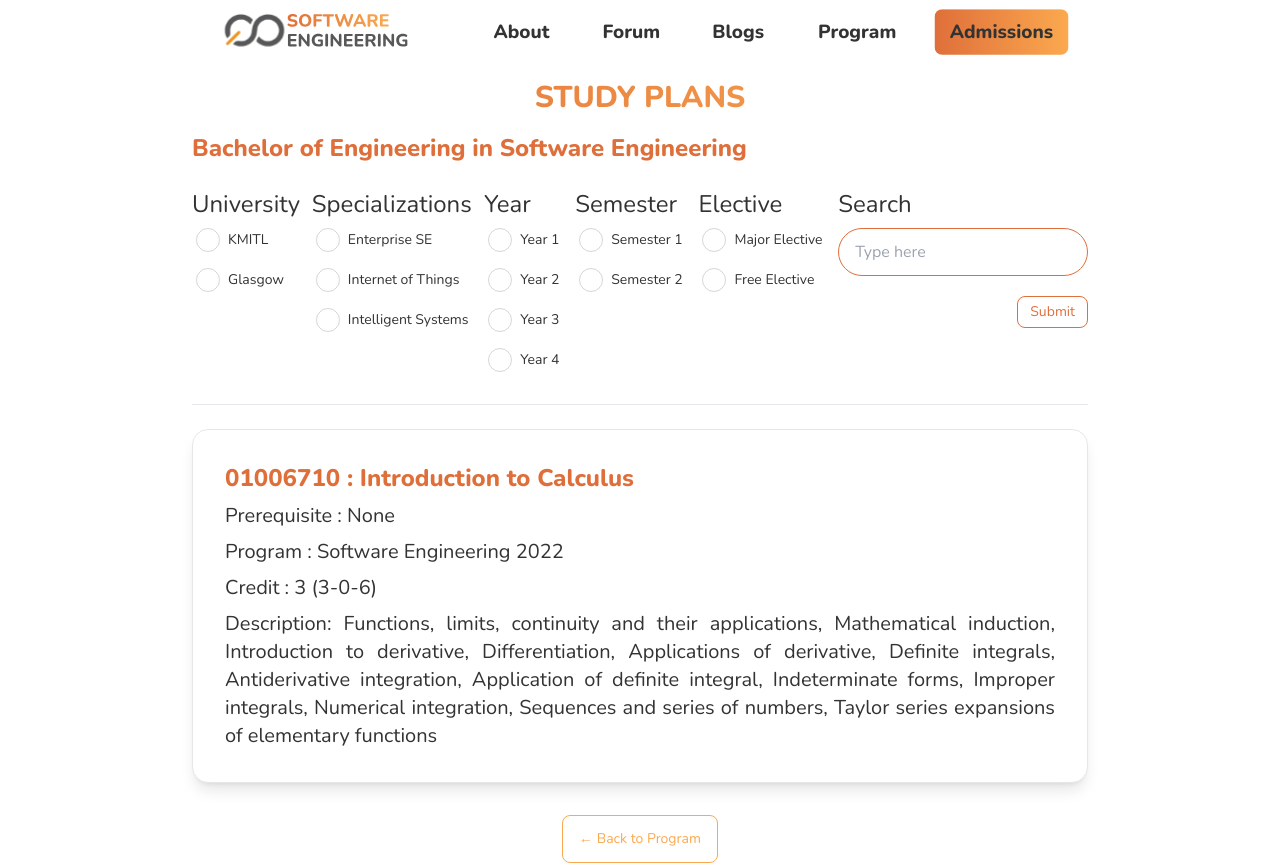
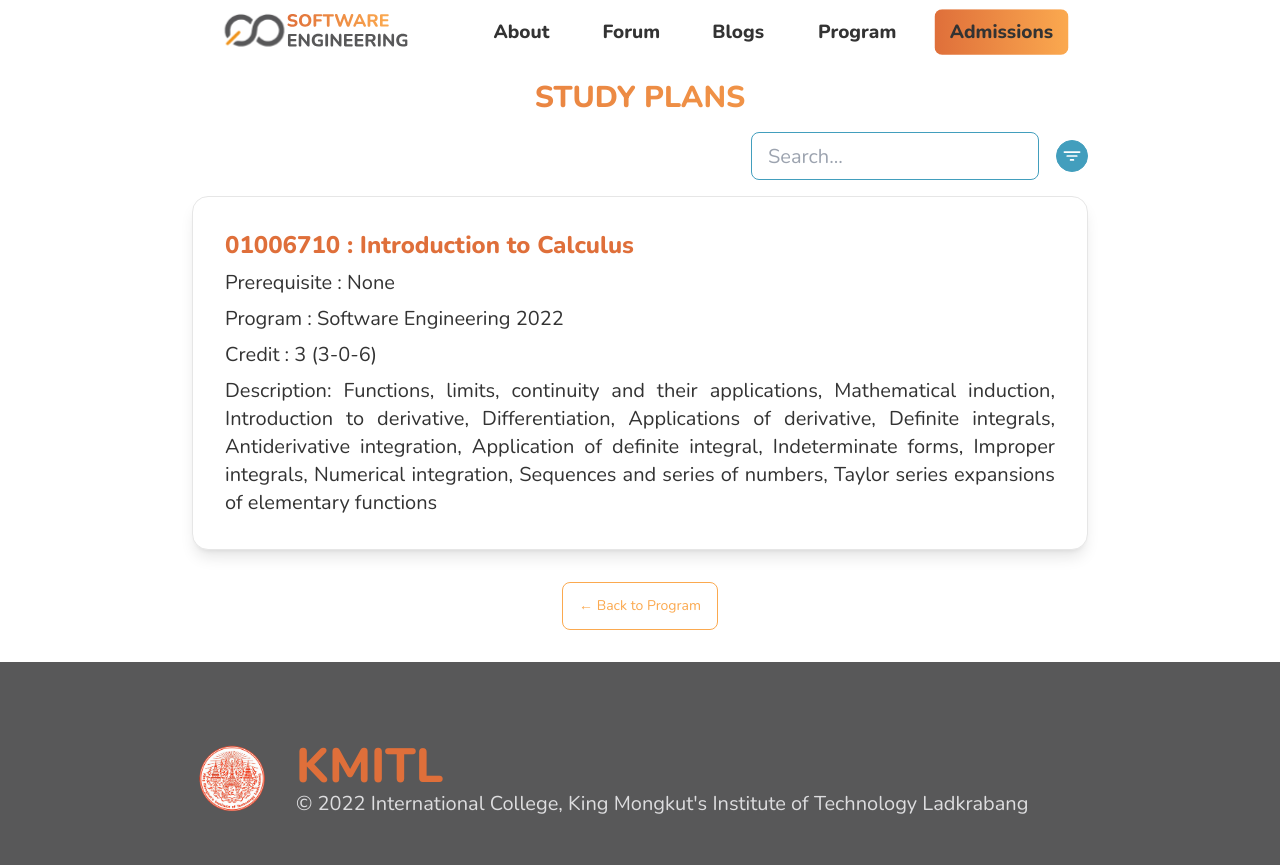
Before and after one commit to neneprm/SE-WEBSITE, a Next.js app in the folder client/: page /program/study-plans in a window 1280 px wide. Shown: the top 865 px of the page. Built offline with nearby package versions, Linux system fonts and the light colour scheme.

Commit message:
Remove file and rename

```diff
--- a/client/pages/program/study-plans.tsx
+++ b/client/pages/program/study-plans.tsx
@@ -1,190 +1,170 @@
 import Head from "next/head"
 import Link from "next/link"
+import { useState } from "react"
+
+import { BsFillFilterCircleFill } from "react-icons/bs"
+import { BiSearch } from "react-icons/bi"
+import { IoMdClose } from "react-icons/io"
+import { IoFilter } from "react-icons/io5"
 
 import { H3, H4, P } from "../components/headers"
 import SubjectCard from "../components/Cards/SubjectCard"
 import BorderButton from "../components/Buttons/BorderButton"
+import FloatingScrollButton from "../components/Buttons/FloatingScrollButton"
+import RadioLabel from "../components/RadioLabel"
 
-const StudyPlans = () => {
+const StudyPlans2 = () => {
+  const [isChecked, setIsChecked] = useState(false)
+  const handleChange = () => {
+    setIsChecked(!isChecked)
+  }
+
   return (
     <>
       <Head>
         <title>SE Study Plans | KMITL</title>
         <link rel="icon" href="/favicon.ico" />
       </Head>
+
+      <FloatingScrollButton />
+
       <section className="container mx-auto my-4">
         <H3 style="text-gradient font-bold text-center" text="STUDY PLANS" />
       </section>
 
-      <section className="mb-8">
-        <H4
-          style="text-primary font-bold"
-          text="Bachelor of Engineering in Software Engineering "
+      <section className="">
+        <div className="flex justify-between md:justify-end space-x-4 mb-4 items-center">
+          {/* Search bar */}
+          <div className="input p-0 ml-2 flex items-center">
+            <input
+              type="search"
+              placeholder="Search..."
+              className="input input-bordered input-accent input-sm lg:input-md lg:w-72 text-sm sm:text-base md:text-lg lg:text-xl 2xl:text-2xl"
             />
-        <br />
-        <div className="flex">
-          <div className="flex-auto">
-            <H4 style="text-base" text="University" />
-            <div className="flex">
-              <label className="label cursor-pointer ">
-                <input
-                  type="radio"
-                  name="university"
-                  className="radio checked:bg-primary mr-2"
-                />
-                <span className="label-text">KMITL</span>
+          </div>
+          {/* Filter */}
+          <label className="btn btn-circle btn-accent btn-sm swap swap-rotate">
+            <input type="checkbox" onChange={handleChange} />
+            <IoFilter className="swap-off text-base-100  text-lg" />
+            <IoMdClose className="swap-on text-base-100 text-lg" />
           </label>
         </div>
-            <div className="flex">
-              <label className="label cursor-pointer">
-                <input
-                  type="radio"
-                  name="university"
-                  className="radio checked:bg-primary mr-2"
+
+        {/* Filter Card */}
+        {isChecked && (
+          <div className="card bg-base-100 card-bordered shadow-lg card-body mb-8">
+            <div className="flex flex-col xl:flex-row xl:justify-between 2xl:justify-evenly">
+              {/* Program */}
+              <div className="form-control">
+                <H4 text="Program" style="ml-1 mb-2 font-bold text-accent" />
+                <RadioLabel
+                  idfor="kmitl-program"
+                  group="program"
+                  text="KMITL"
+                  check={true}
                 />
-                <span className="label-text">Glasgow</span>
-              </label>
+                <RadioLabel
+                  idfor="glasgow-program"
+                  group="program"
+                  text="KMITL-Glasgow"
+                  check={false}
+                />
               </div>
+
+              {/* Specializations */}
+              <div className="form-control">
+                <H4
+                  text="Specializations"
+                  style="ml-1 mb-2 font-bold text-accent"
+                />
+                <RadioLabel
+                  idfor="metaverse-se"
+                  group="specializations"
+                  text="Metaverse SE"
+                  check={true}
+                />
+                <RadioLabel
+                  idfor="industrial-iot"
+                  group="specializations"
+                  text="Industrial IoT"
+                  check={false}
+                />
+                <RadioLabel
+                  idfor="ai"
+                  group="specializations"
+                  text="AI"
+                  check={false}
+                />
               </div>
-          <div className="flex-auto">
-            <H4 style="text-base" text="Specializations" />
-            <div className="flex">
-              <label className="label cursor-pointer ">
-                <input
-                  type="radio"
-                  name="specializations"
-                  className="radio checked:bg-primary mr-2"
+
+              {/* Year */}
+              <div className="form-control">
+                <H4 text="Year" style="ml-1 mb-2 font-bold text-accent" />
+                <RadioLabel
+                  idfor="year1"
+                  group="year"
+                  text="Year 1"
+                  check={true}
                 />
-                <span className="label-text">Enterprise SE</span>
-              </label>
+                <RadioLabel
+                  idfor="year2"
+                  group="year"
+                  text="Year 2"
+                  check={false}
+                />
+                <RadioLabel
+                  idfor="year3"
+                  group="year"
+                  text="Year 3"
+                  check={false}
+                />
+                <RadioLabel
+                  idfor="year4"
+                  group="year"
+                  text="Year 4"
+                  check={false}
+                />
               </div>
-            <div className="flex">
-              <label className="label cursor-pointer">
-                <input
-                  type="radio"
-                  name="specializations"
-                  className="radio checked:bg-primary mr-2"
+
+              {/* Semester */}
+              <div className="form-control">
+                <H4 text="Semester" style="ml-1 mb-2 font-bold text-accent" />
+                <RadioLabel
+                  idfor="semester1"
+                  group="semester"
+                  text="Semester 1"
+                  check={true}
                 />
-                <span className="label-text">Internet of Things</span>
-              </label>
+                <RadioLabel
+                  idfor="semester2"
+                  group="semester"
+                  text="Semester 2"
+                  check={false}
+                />
               </div>
-            <div className="flex">
-              <label className="label cursor-pointer">
-                <input
-                  type="radio"
-                  name="specializations"
-                  className="radio checked:bg-primary mr-2"
+
+              {/* Elective */}
+              <div className="form-control">
+                <H4 text="Elective" style="ml-1 mb-2 font-bold text-accent" />
+                <RadioLabel
+                  idfor="major-elective"
+                  group="elective"
+                  text="Major Elective"
+                  check={true}
                 />
-                <span className="label-text">Intelligent Systems</span>
-              </label>
-            </div>
-          </div>
-          <div className="flex-auto">
-            <H4 style="text-base" text="Year" />
-            <div className="flex">
-              <label className="label cursor-pointer ">
-                <input
-                  type="radio"
-                  name="year"
-                  className="radio checked:bg-primary mr-2"
+                <RadioLabel
+                  idfor="free-elective"
+                  group="elective"
+                  text="Free Elective"
+                  check={false}
                 />
-                <span className="label-text">Year 1</span>
-              </label>
-            </div>
-            <div className="flex">
-              <label className="label cursor-pointer">
-                <input
-                  type="radio"
-                  name="year"
-                  className="radio checked:bg-primary mr-2"
-                />
-                <span className="label-text">Year 2</span>
-              </label>
-            </div>
-            <div className="flex">
-              <label className="label cursor-pointer ">
-                <input
-                  type="radio"
-                  name="year"
-                  className="radio checked:bg-primary mr-2"
-                />
-                <span className="label-text">Year 3</span>
-              </label>
-            </div>
-            <div className="flex">
-              <label className="label cursor-pointer">
-                <input
-                  type="radio"
-                  name="year"
-                  className="radio checked:bg-primary mr-2"
-                />
-                <span className="label-text">Year 4</span>
-              </label>
-            </div>
-          </div>
-          <div className="flex-auto">
-            <H4 style="text-base" text="Semester" />
-            <div className="flex">
-              <label className="label cursor-pointer ">
-                <input
-                  type="radio"
-                  name="radio-10"
-                  className="radio checked:bg-primary mr-2"
-                />
-                <span className="label-text">Semester 1</span>
-              </label>
-            </div>
-            <div className="flex">
-              <label className="label cursor-pointer">
-                <input
-                  type="radio"
-                  name="radio-10"
-                  className="radio checked:bg-primary mr-2"
-                />
-                <span className="label-text">Semester 2</span>
-              </label>
-            </div>
-          </div>
-          <div className="flex-auto">
-            <H4 style="text-base" text="Elective" />
-            <div className="flex">
-              <label className="label cursor-pointer ">
-                <input
-                  type="radio"
-                  name="elective"
-                  className="radio checked:bg-primary mr-2"
-                />
-                <span className="label-text">Major Elective</span>
-              </label>
-            </div>
-            <div className="flex">
-              <label className="label cursor-pointer">
-                <input
-                  type="radio"
-                  name="elective"
-                  className="radio checked:bg-primary mr-2"
-                />
-                <span className="label-text">Free Elective</span>
-              </label>
-            </div>
-          </div>
-          <div className="flex-auto">
-            <H4 style="text-base" text="Search" />
-            <input
-              type="text"
-              placeholder="Type here"
-              className="input input-bordered input-primary rounded-full w-full max-w-xs mt-2 mb-5"
-            />
-            <div className="card-actions justify-end">
-              <button className="btn btn-sm btn-outline btn-primary">
-                <Link href="/program/exchange-study-abroad">Submit</Link>
-              </button>
               </div>
             </div>
           </div>
-        <br />
-        <hr />
-        <br />
+        )}
+      </section>
+
+      <section className="mb-8">
         <SubjectCard
           id="01006710"
           subject="Introduction to Calculus"
@@ -206,4 +186,4 @@ const StudyPlans = () => {
   )
 }
 
-export default StudyPlans
+export default StudyPlans2
--- a/client/pages/program/study-plans2.tsx
+++ /dev/null
@@ -1,189 +0,0 @@
-import Head from "next/head"
-import Link from "next/link"
-import { useState } from "react"
-
-import { BsFillFilterCircleFill } from "react-icons/bs"
-import { BiSearch } from "react-icons/bi"
-import { IoMdClose } from "react-icons/io"
-import { IoFilter } from "react-icons/io5"
-
-import { H3, H4, P } from "../components/headers"
-import SubjectCard from "../components/Cards/SubjectCard"
-import BorderButton from "../components/Buttons/BorderButton"
-import FloatingScrollButton from "../components/Buttons/FloatingScrollButton"
-import RadioLabel from "../components/RadioLabel"
-
-const StudyPlans2 = () => {
-  const [isChecked, setIsChecked] = useState(false)
-  const handleChange = () => {
-    setIsChecked(!isChecked)
-  }
-
-  return (
-    <>
-      <Head>
-        <title>SE Study Plans | KMITL</title>
-        <link rel="icon" href="/favicon.ico" />
-      </Head>
-
-      <FloatingScrollButton />
-
-      <section className="container mx-auto my-4">
-        <H3 style="text-gradient font-bold text-center" text="STUDY PLANS" />
-      </section>
-
-      <section className="">
-        <div className="flex justify-between md:justify-end space-x-4 mb-4 items-center">
-          {/* Search bar */}
-          <div className="input p-0 ml-2 flex items-center">
-            <input
-              type="search"
-              placeholder="Search..."
-              className="input input-bordered input-accent input-sm lg:input-md lg:w-72 text-sm sm:text-base md:text-lg lg:text-xl 2xl:text-2xl"
-            />
-          </div>
-          {/* Filter */}
-          <label className="btn btn-circle btn-accent btn-sm swap swap-rotate">
-            <input type="checkbox" onChange={handleChange} />
-            <IoFilter className="swap-off text-base-100  text-lg" />
-            <IoMdClose className="swap-on text-base-100 text-lg" />
-          </label>
-        </div>
-
-        {/* Filter Card */}
-        {isChecked && (
-          <div className="card bg-base-100 card-bordered shadow-lg card-body mb-8">
-            <div className="flex flex-col xl:flex-row xl:justify-between 2xl:justify-evenly">
-              {/* Program */}
-              <div className="form-control">
-                <H4 text="Program" style="ml-1 mb-2 font-bold text-accent" />
-                <RadioLabel
-                  idfor="kmitl-program"
-                  group="program"
-                  text="KMITL"
-                  check={true}
-                />
-                <RadioLabel
-                  idfor="glasgow-program"
-                  group="program"
-                  text="KMITL-Glasgow"
-                  check={false}
-                />
-              </div>
-
-              {/* Specializations */}
-              <div className="form-control">
-                <H4
-                  text="Specializations"
-                  style="ml-1 mb-2 font-bold text-accent"
-                />
-                <RadioLabel
-                  idfor="metaverse-se"
-                  group="specializations"
-                  text="Metaverse SE"
-                  check={true}
-                />
-                <RadioLabel
-                  idfor="industrial-iot"
-                  group="specializations"
-                  text="Industrial IoT"
-                  check={false}
-                />
-                <RadioLabel
-                  idfor="ai"
-                  group="specializations"
-                  text="AI"
-                  check={false}
-                />
-              </div>
-
-              {/* Year */}
-              <div className="form-control">
-                <H4 text="Year" style="ml-1 mb-2 font-bold text-accent" />
-                <RadioLabel
-                  idfor="year1"
-                  group="year"
-                  text="Year 1"
-                  check={true}
-                />
-                <RadioLabel
-                  idfor="year2"
-                  group="year"
-                  text="Year 2"
-                  check={false}
-                />
-                <RadioLabel
-                  idfor="year3"
-                  group="year"
-                  text="Year 3"
-                  check={false}
-                />
-                <RadioLabel
-                  idfor="year4"
-                  group="year"
-                  text="Year 4"
-                  check={false}
-                />
-              </div>
-
-              {/* Semester */}
-              <div className="form-control">
-                <H4 text="Semester" style="ml-1 mb-2 font-bold text-accent" />
-                <RadioLabel
-                  idfor="semester1"
-                  group="semester"
-                  text="Semester 1"
-                  check={true}
-                />
-                <RadioLabel
-                  idfor="semester2"
-                  group="semester"
-                  text="Semester 2"
-                  check={false}
-                />
-              </div>
-
-              {/* Elective */}
-              <div className="form-control">
-                <H4 text="Elective" style="ml-1 mb-2 font-bold text-accent" />
-                <RadioLabel
-                  idfor="major-elective"
-                  group="elective"
-                  text="Major Elective"
-                  check={true}
-                />
-                <RadioLabel
-                  idfor="free-elective"
-                  group="elective"
-                  text="Free Elective"
-                  check={false}
-                />
-              </div>
-            </div>
-          </div>
-        )}
-      </section>
-
-      <section className="mb-8">
-        <SubjectCard
-          id="01006710"
-          subject="Introduction to Calculus"
-          prerequisite="None"
-          program="Software Engineering 2022"
-          credit="3 (3-0-6)"
-          description="Functions, limits, continuity and their applications, Mathematical induction, Introduction to derivative, Differentiation, Applications of derivative, Definite integrals, Antiderivative integration, Application of definite integral, Indeterminate forms, Improper integrals, Numerical integration, Sequences and series of numbers, Taylor series expansions of elementary functions"
-        />
-      </section>
-
-      <section className="flex justify-center mb-8">
-        <BorderButton
-          text="← Back to Program"
-          link="/program"
-          style="btn-secondary"
-        />
-      </section>
-    </>
-  )
-}
-
-export default StudyPlans2
```
Lines whose indentation alone changed are shown as unchanged.
